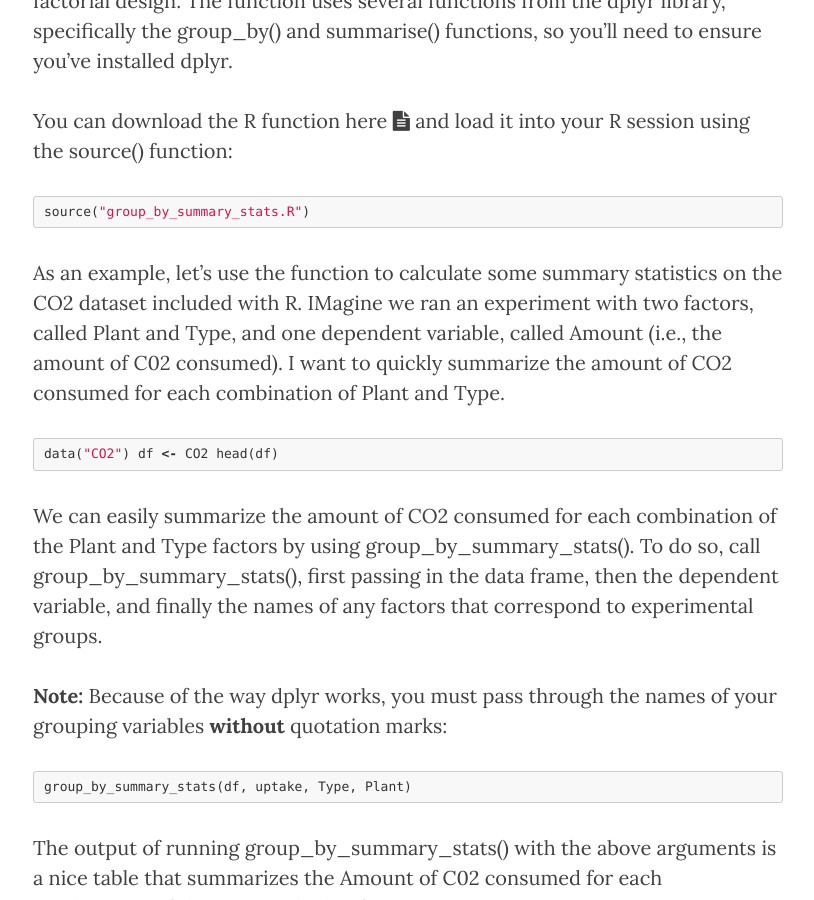
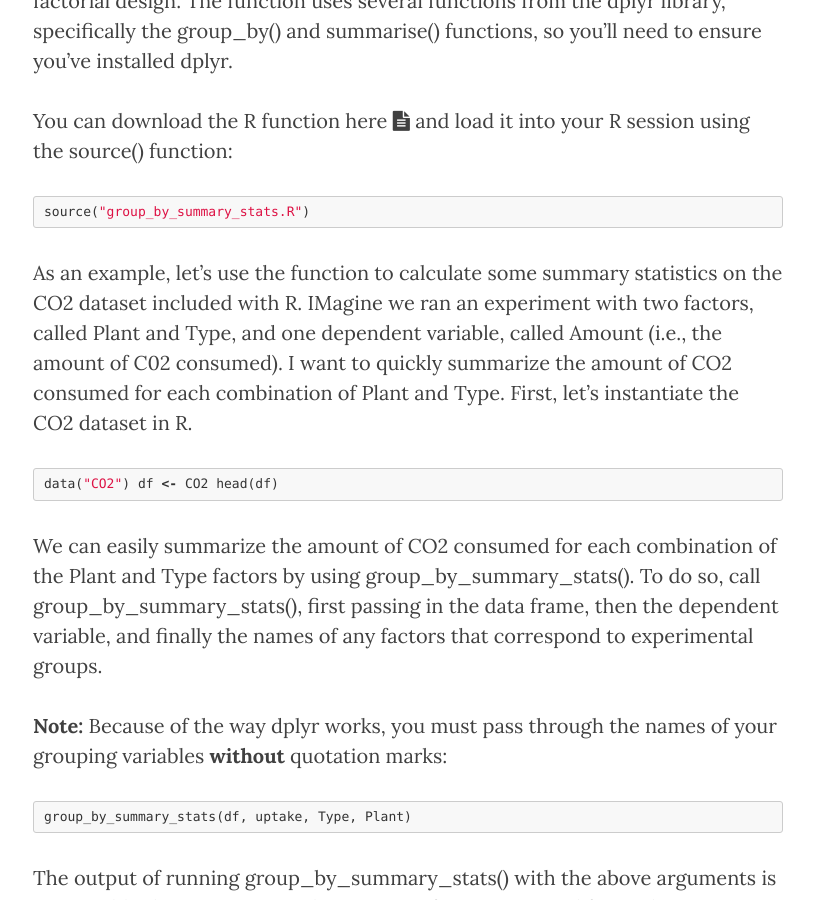
Before and after one commit to ptichko/ptichko.github.io, a Jekyll site: the page built from _posts/2020-06-10-R-Function-To-Calculate-Summary-Statistics-By-Group.md, in a window 1280 px wide and 900 px high, scrolled down 817 px. Shown: the whole window, without its empty margins (232-1046 px from the left). Built offline with Jekyll 4.4.1, drawn with Linux system fonts in a browser that asks for light colours; nearby versions of some CDN libraries.

Commit message:
Update 2020-06-10-R-Function-To-Calculate-Summary-Statistics-By-Group.md

````diff
--- a/_posts/2020-06-10-R-Function-To-Calculate-Summary-Statistics-By-Group.md
+++ b/_posts/2020-06-10-R-Function-To-Calculate-Summary-Statistics-By-Group.md
@@ -14,7 +14,7 @@ source("group_by_summary_stats.R")
 ```
 
 As an example, let's use the function to calculate some summary statistics on the CO2 dataset included with R. IMagine we ran an experiment with two factors, called Plant and Type, and one dependent variable, called Amount (i.e., the amount of C02 consumed). I want to quickly summarize the amount of CO2 consumed for each combination of Plant and Type.
-
+First, let's instantiate the CO2 dataset in R.
 ```r
 data("CO2")
 df <- CO2
````
